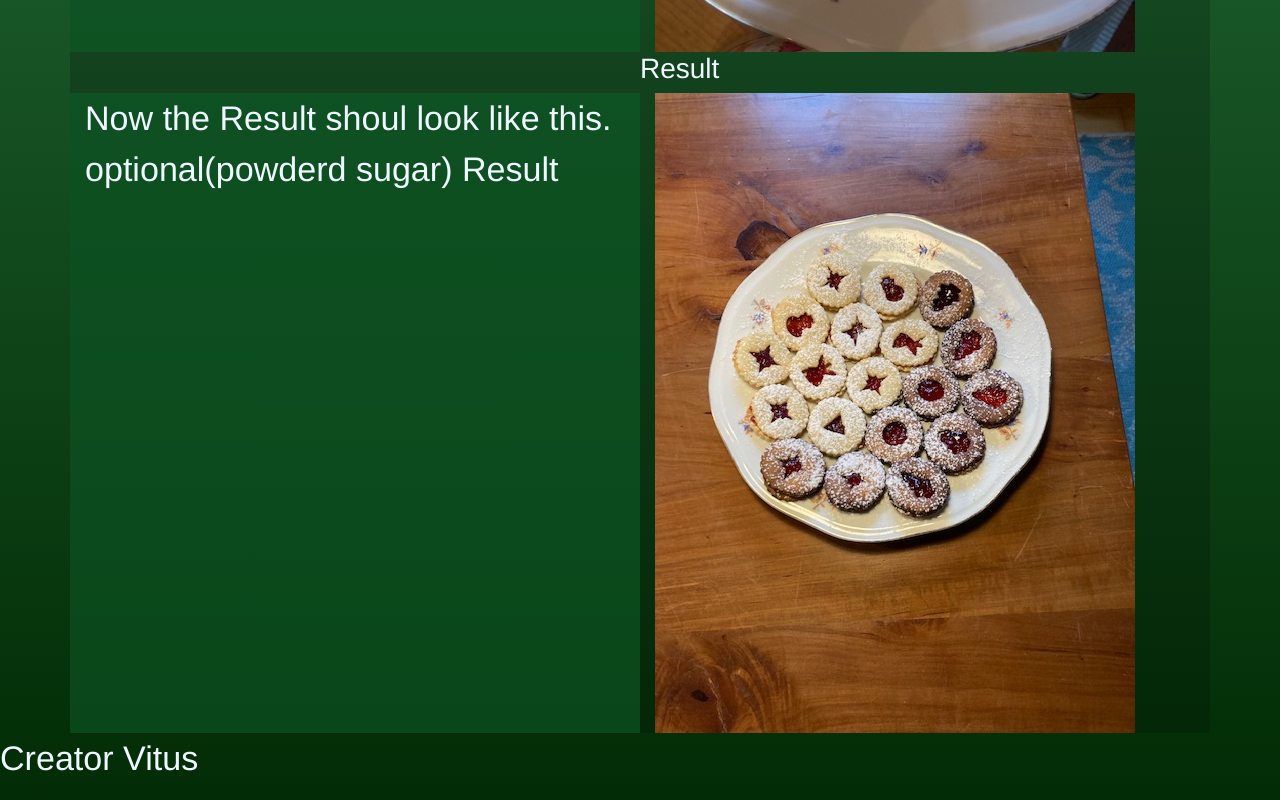
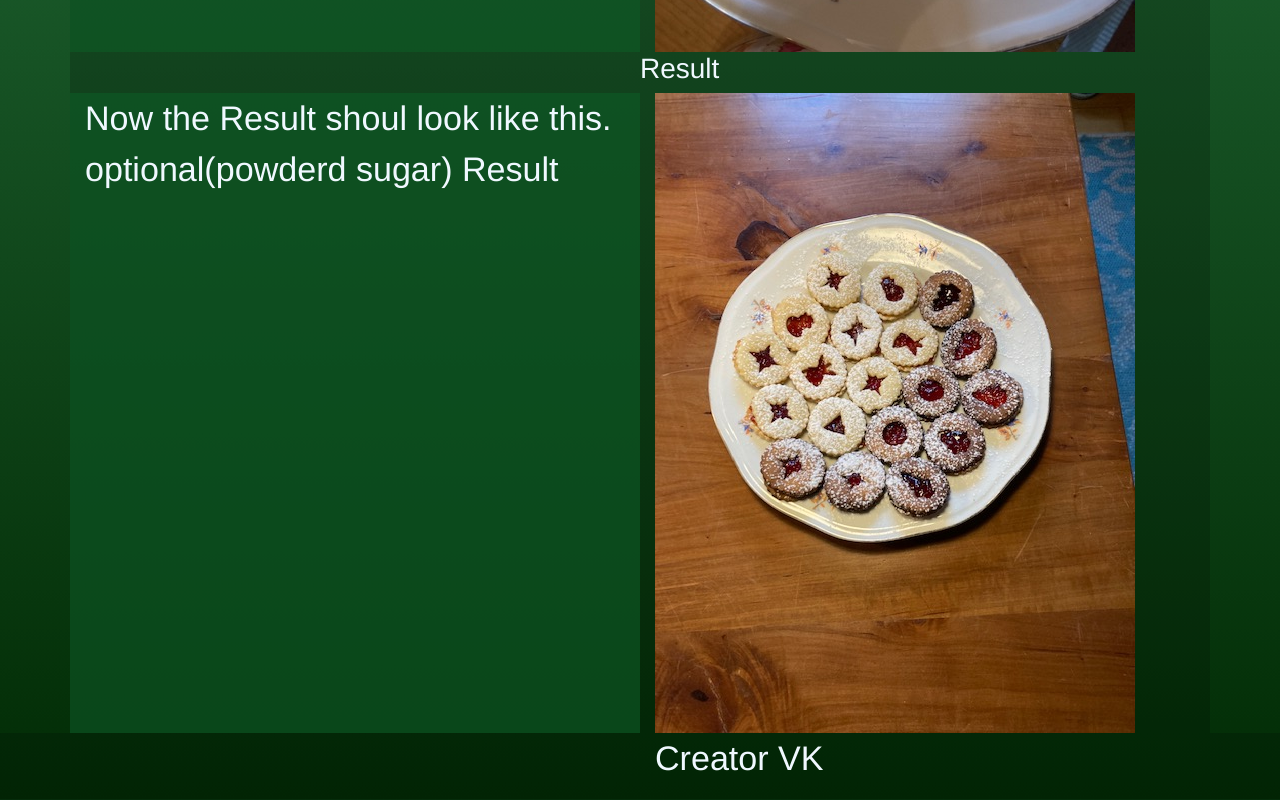
Before and after one commit to Vitus-Kaminski/Vitus-Spitzbuben, a plain HTML site: page index.html in a window 1280 px wide. Shown: the part 7905-8705 px from the top of the page. Drawn offline with nearby package versions, Linux system fonts and the light colour scheme.

Commit message:
Update index.html

```diff
--- a/index.html
+++ b/index.html
@@ -259,9 +259,12 @@
 </div>
 </body>
 <footer>
-<div class="cred">
-    <p>Creator Vitus</p>
-</div>
+    <div class="row">
+
+    <div class="col"></div>
+    <div class="col"><div class="cred"><p>Creator VK</p></div>
+
+</div></div>
 </footer>
 
 </html>
```
